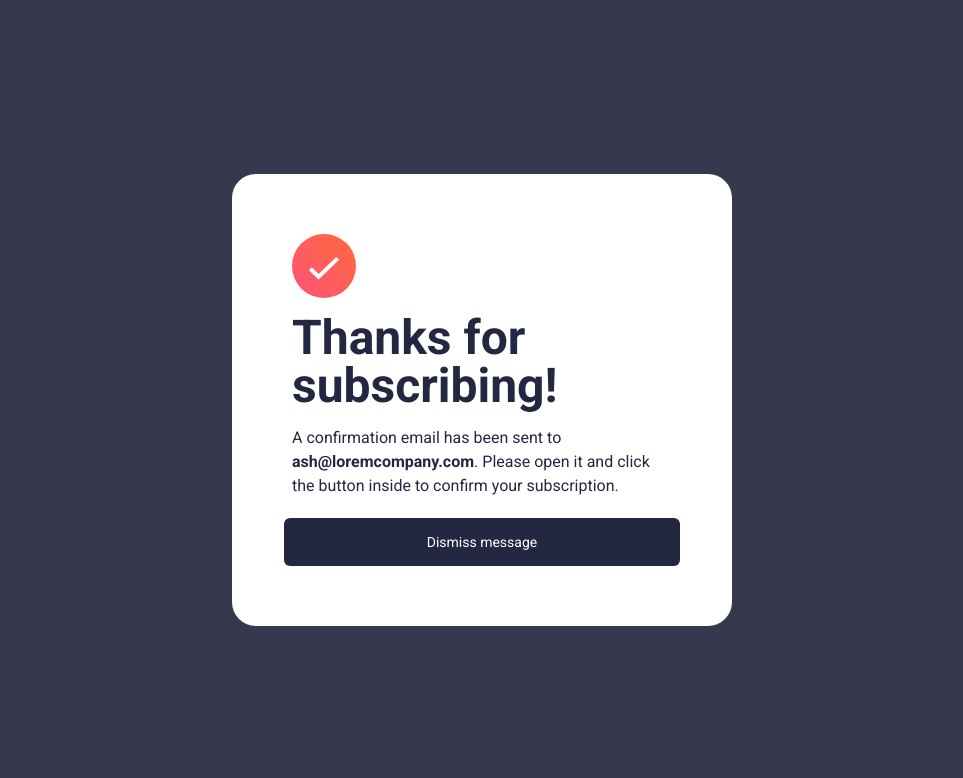
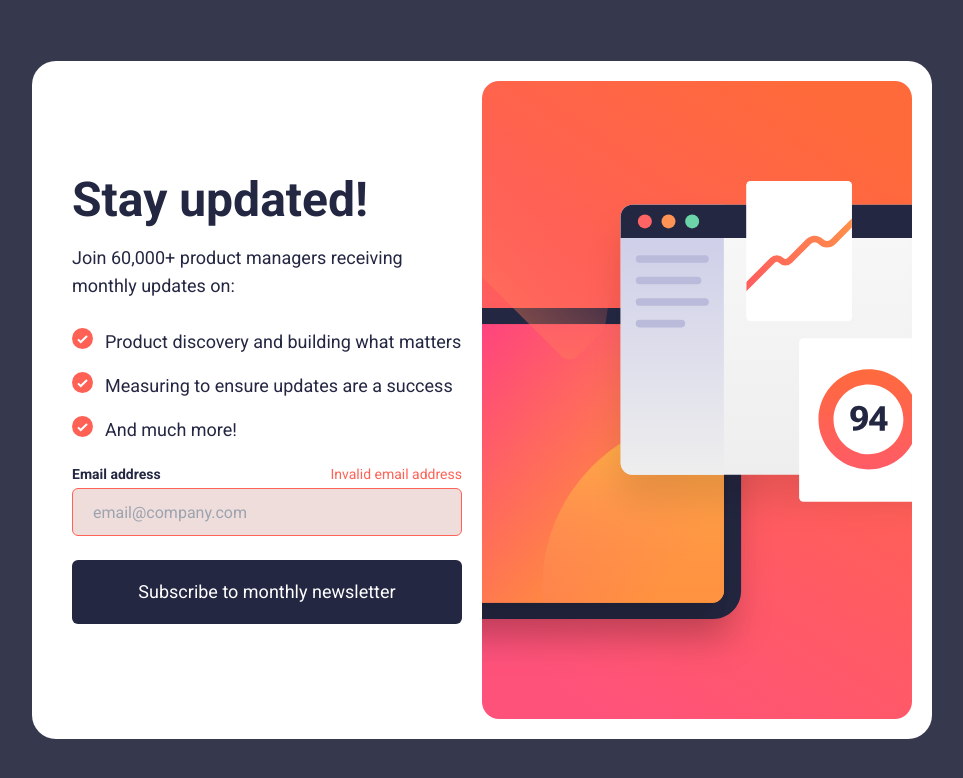
Before and after one commit to DavidSntdev/newsletter, a React (Vite) app: page / in a window 1280 px wide. Both pictures are taken after a click on the button "Subscribe to monthly newsletter". Shown: the top 778 px of the page, without its empty margins (158-1121 px from the left). Built offline with nearby package versions, Linux system fonts and the light colour scheme.

Commit message:
Update Styles e Create utils funcForms
Colocado verificacao de erro para email e interacoes com algumas coisas

```diff
--- a/src/App.jsx
+++ b/src/App.jsx
@@ -1,4 +1,3 @@
-import "./App.css";
 import { useState, useEffect } from "react";
 import Image from "./components/Image";
 import Enviado from "./components/Enviado";
@@ -10,7 +9,7 @@ function App() {
   const [isLargeScreen, setIsLargeScreen] = useState(false);
 
   const enviar = () => {
-    setEnviado(!enviado);
+    setEnviado(true); // Altera para true apenas se o email for válido
   };
 
   useEffect(() => {
@@ -37,24 +36,7 @@ function App() {
             <Image />
             <div className="md:flex md:flex-col md:justify-center">
               <Copy />
-              <Form />
-              <div className="px-5 pt-6">
-                <button
-                  className="h-16 w-full text-white text-lg font-normal rounded-md"
-                  style={{ backgroundColor: "var(--colorDarkSlateGrey)" }}
-                  onClick={enviar}
-                  onMouseEnter={(e) =>
-                    (e.currentTarget.style.backgroundColor =
-                      "var(--colorTomato)")
-                  }
-                  onMouseLeave={(e) =>
-                    (e.currentTarget.style.backgroundColor =
-                      "var(--colorDarkSlateGrey)")
-                  }
-                >
-                  Subscribe to monthly newsletter
-                </button>
-              </div>
+              <Form onSubmit={enviar} />
             </div>
           </div>
         </>
@@ -64,9 +46,9 @@ function App() {
             <Enviado />
             <div className="px-5 md:pt-5 pt-60">
               <button
-                className="h-16 w-full text-white text-lg md:text-sm font-normal md:h-12 rounded-md"
+                className="h-16 w-full text-white text-lg md:text-sm font-normal md:h-12 rounded-md hover:shadow-lg hover:shadow-red-300"
                 style={{ backgroundColor: "var(--colorDarkSlateGrey)" }}
-                onClick={enviar}
+                onClick={() => setEnviado(false)}
                 onMouseEnter={(e) =>
                   (e.currentTarget.style.backgroundColor = "var(--colorTomato)")
                 }
--- a/src/components/Form.jsx
+++ b/src/components/Form.jsx
@@ -1,20 +1,71 @@
-function Form() {
+import { useState } from "react";
+import PropTypes from "prop-types";
+import { borda, removerBorda, validarEmail } from "./utils/funcForms";
+
+function Form({ onSubmit }) {
+  const [email, setEmail] = useState("");
+  const [error, setError] = useState("");
+
+  const handleSubmit = () => {
+    if (!validarEmail(email)) {
+      setError("Invalid email address");
+    } else {
+      setError("");
+      onSubmit();
+    }
+  };
+
   return (
     <>
       <div className="flex flex-col gap-1 px-5">
-        <label htmlFor="email" className="text-sm font-bold">
-          Email address
-        </label>
+        <div className="flex justify-between items-center">
+          <label htmlFor="email" className="text-sm font-bold">
+            Email address
+          </label>
+          {error && (
+            <span className="text-sm" style={{ color: "var(--colorTomato)" }}>
+              {error}
+            </span>
+          )}
+        </div>
         <input
           type="email"
           id="email"
           placeholder="email@company.com"
           className="pl-5 rounded-md h-16 md:h-12"
-          style={{ border: "1px solid var(--colorGrey)" }}
+          style={{
+            backgroundColor: error && "hsl(3, 36%, 90%)",
+            border: error
+              ? "1px solid var(--colorTomato)"
+              : "1px solid var(--colorGrey)",
+          }}
+          onFocus={borda}
+          onBlur={removerBorda}
+          onChange={(e) => setEmail(e.target.value)}
         />
+      </div>
+      <div className="px-5 pt-6">
+        <button
+          className="h-16 w-full text-white text-lg font-normal rounded-md hover:shadow-lg hover:shadow-red-300"
+          style={{ backgroundColor: "var(--colorDarkSlateGrey)" }}
+          onClick={handleSubmit}
+          onMouseEnter={(e) =>
+            (e.currentTarget.style.backgroundColor = "var(--colorTomato)")
+          }
+          onMouseLeave={(e) =>
+            (e.currentTarget.style.backgroundColor =
+              "var(--colorDarkSlateGrey)")
+          }
+        >
+          Subscribe to monthly newsletter
+        </button>
       </div>
     </>
   );
 }
 
-export default Form
+Form.propTypes = {
+  onSubmit: PropTypes.func.isRequired,
+};
+
+export default Form;
--- /dev/null
+++ b/src/components/utils/funcForms.js
@@ -0,0 +1,13 @@
+export const borda = (e) => {
+  e.currentTarget.style.outline = "none";
+  e.currentTarget.style.border = "1px solid var(--colorDarkSlateGrey)";
+};
+
+export const removerBorda = (e) => {
+  e.currentTarget.style.border = "1px solid var(--colorGrey)";
+};
+
+export const validarEmail = (email) => {
+  const re = /^[a-zA-Z0-9._-]+@[a-zA-Z0-9.-]+\.[a-zA-Z]{2,4}$/;
+  return re.test(String(email).toLowerCase());
+};
```
Also changed, not shown: exemplo.html (deleted, +0 -52 lines).
